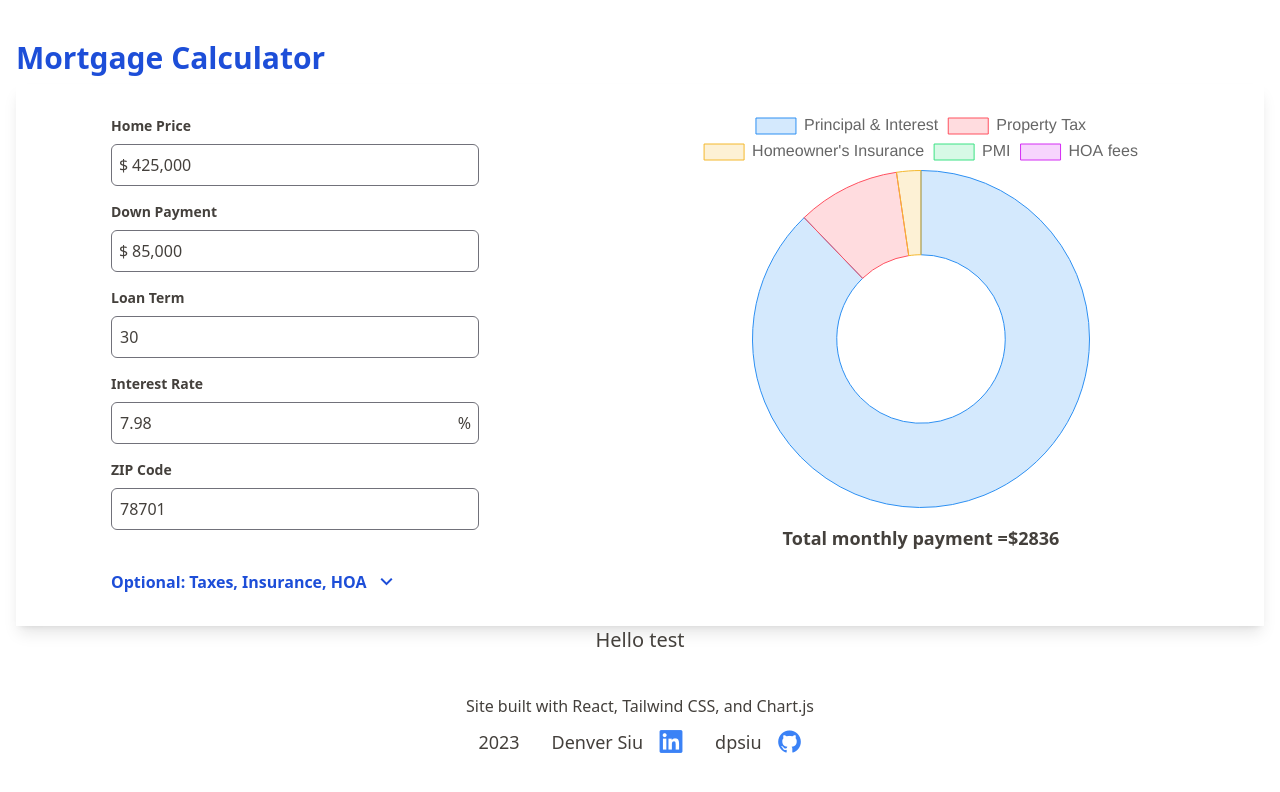
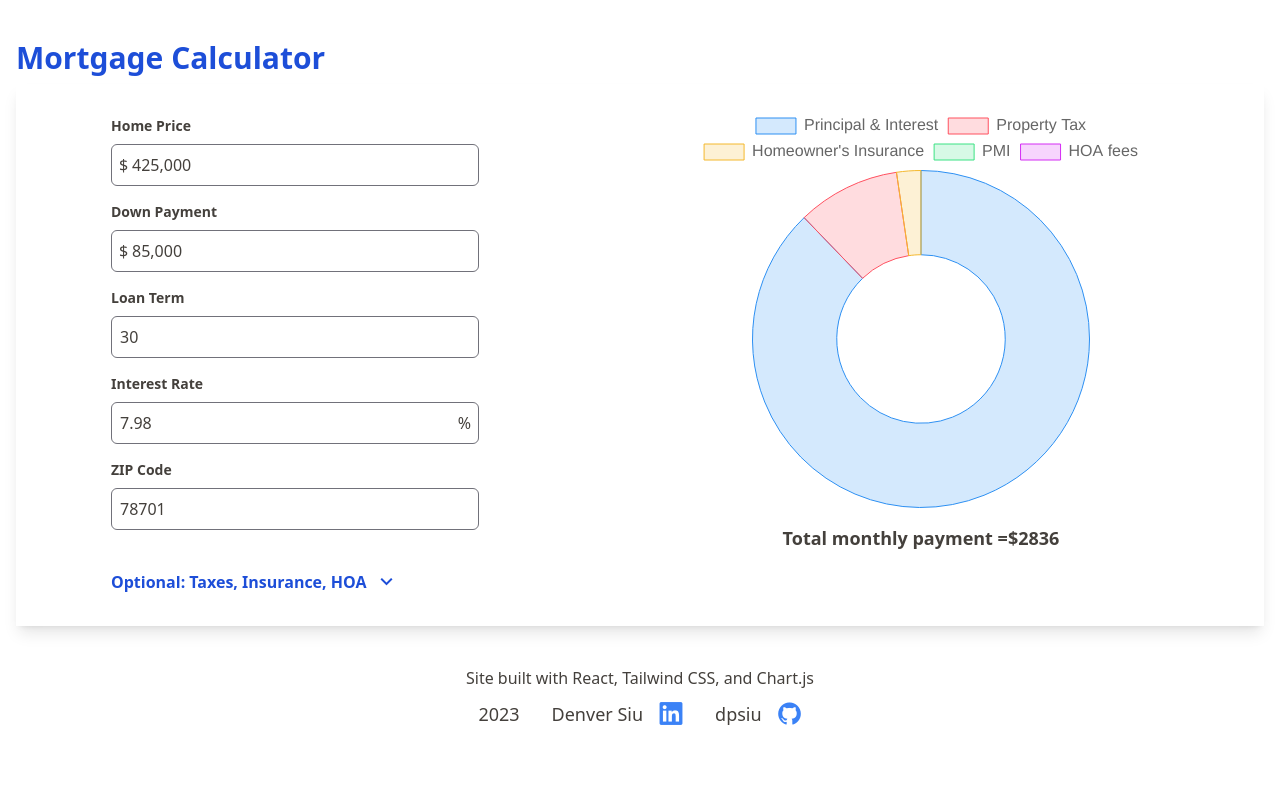
Before and after one commit to dpsiu/Mortgage-Calculator, a React (Vite) app: page / in a window 1280 px wide. Shown: the top 792 px of the page. Built offline with nearby package versions, Linux system fonts and the light colour scheme.

Commit message:
create: howto section component

```diff
--- a/src/App.jsx
+++ b/src/App.jsx
@@ -25,7 +25,6 @@ function App() {
               <MortgageSummary />
             </div>
           </div>
-          <HowTo/>
           <Footer/>
         </div>
       </SharedContextProvider>
```
